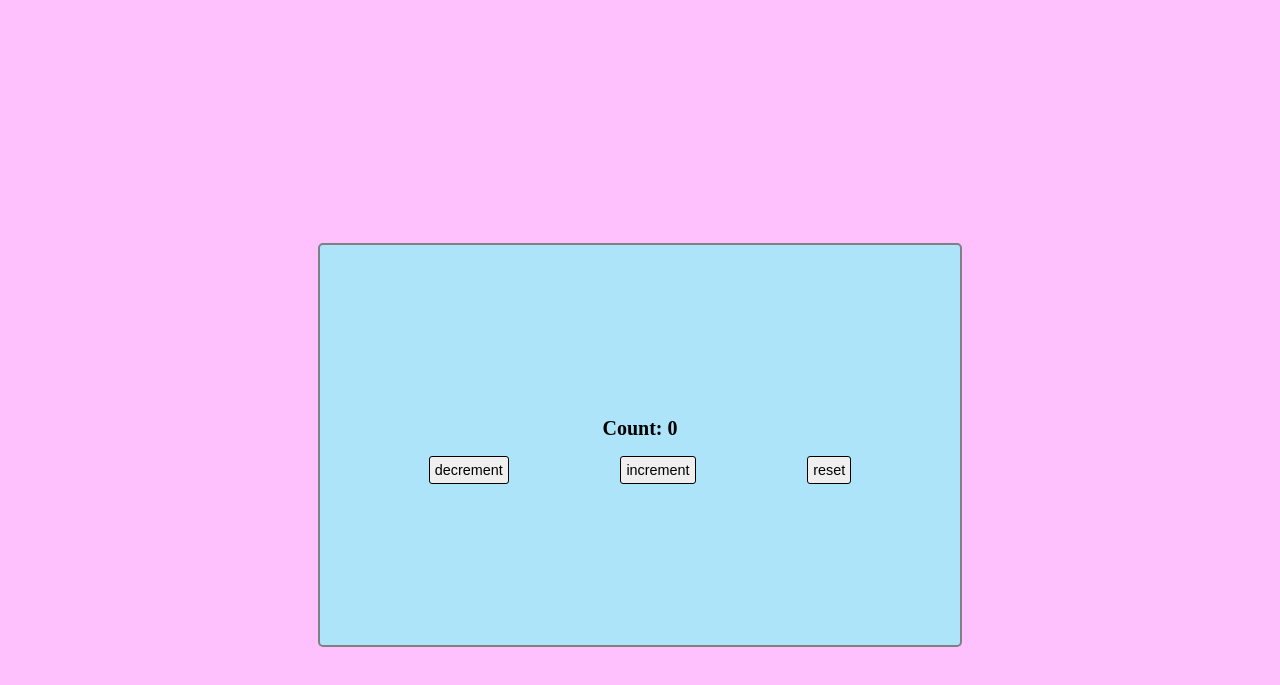
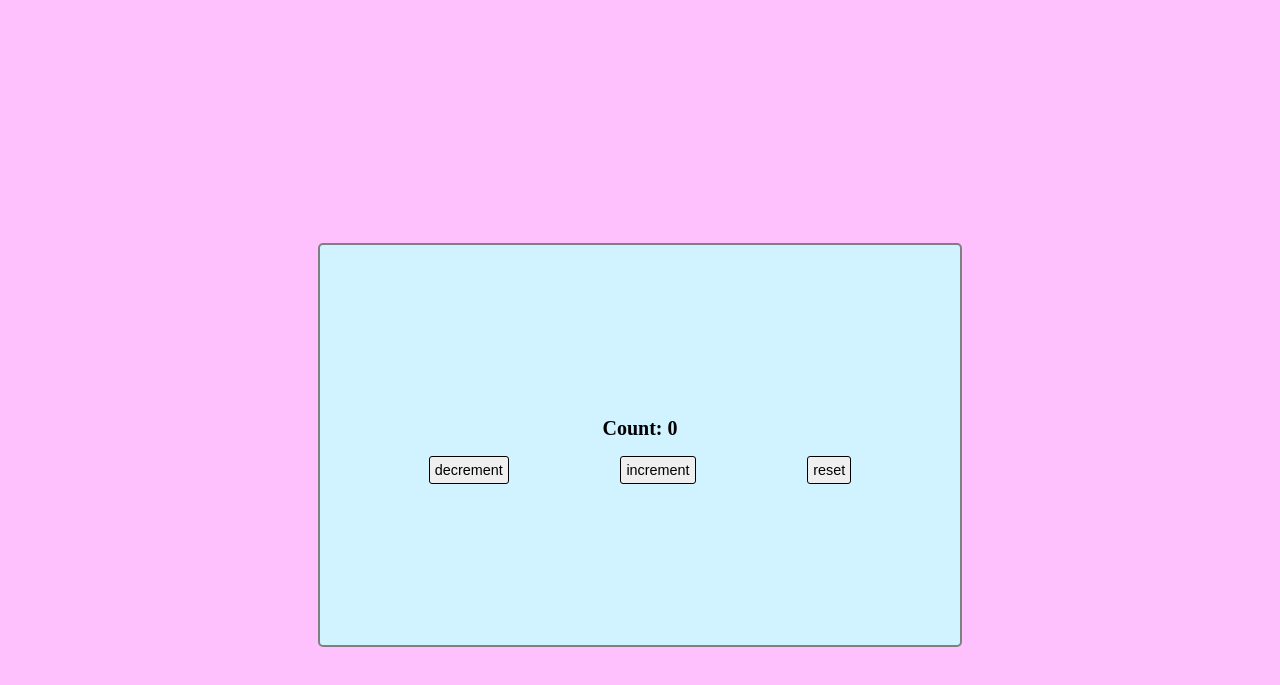
Before and after one commit to mdmusharruf13/vanilla-javascript-projects, a plain HTML site: page counter/index.html in a window 1280 px wide. Shown: the part 67-752 px from the top of the page. Drawn offline with Linux system fonts and the light colour scheme.

Commit message:
bg updated

```diff
--- a/counter/styles.css
+++ b/counter/styles.css
@@ -73,7 +73,7 @@
   background-color: rgb(254, 193, 254);
 }
 .bg-skyblue {
-  background-color: rgb(173, 228, 250);
+  background-color: rgb(209, 242, 255);
 }
 .green {
   color: green;
```
